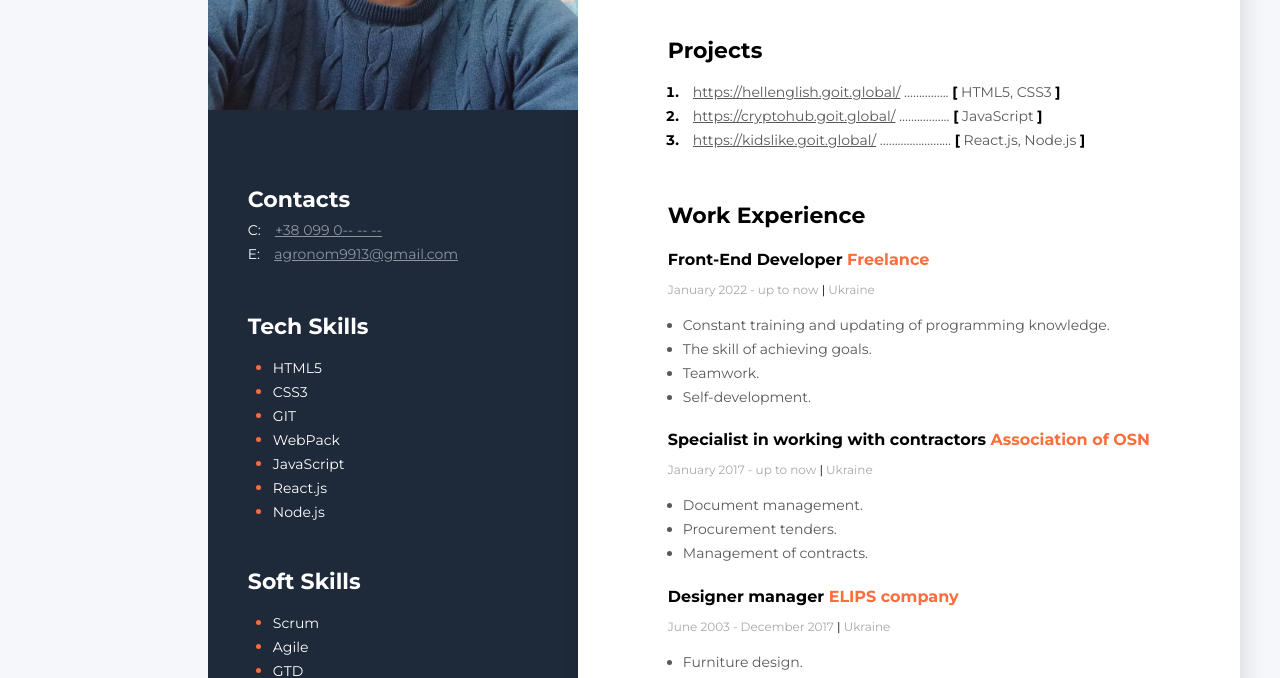
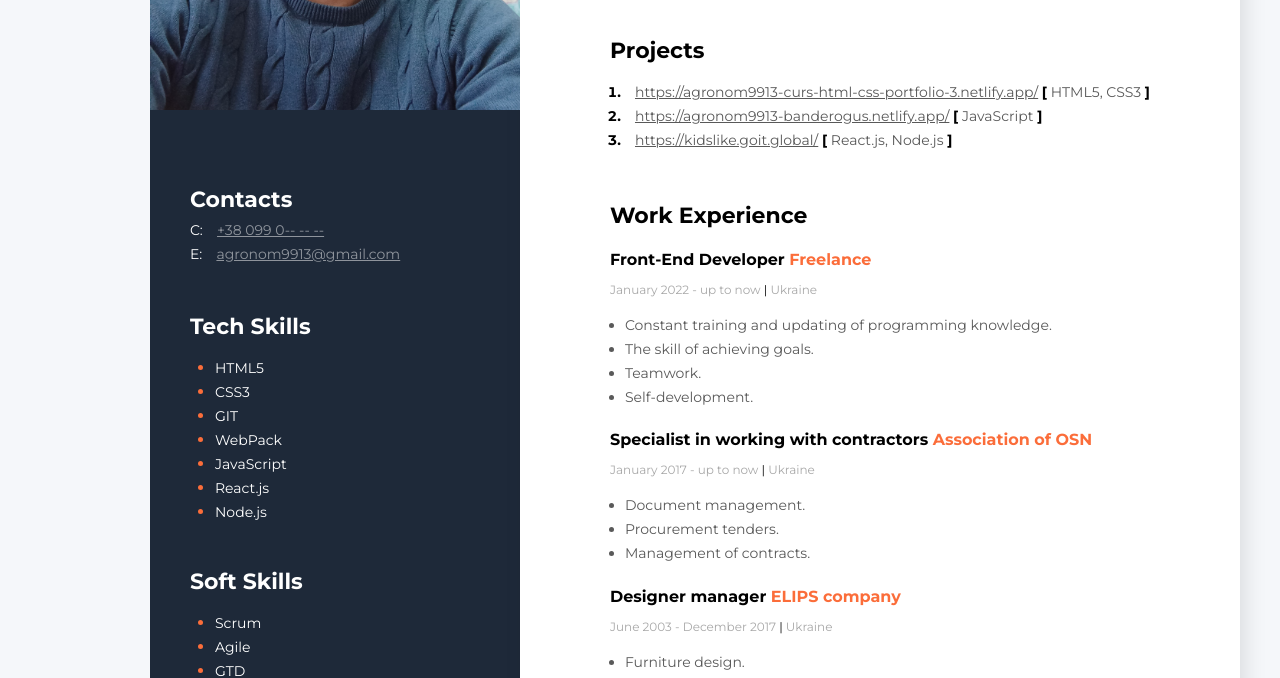
Before and after one commit to agronom99/Resume, a plain HTML site: page index.html in a window 1280 px wide. Shown: the part 292-970 px from the top of the page. Drawn offline with Linux system fonts and the light colour scheme.

Commit message:
zmina proektiv

```diff
--- a/index.html
+++ b/index.html
@@ -1,19 +1,20 @@
 <!DOCTYPE html>
 <html lang="en">
-
   <head>
-    <meta charset="UTF-8">
-    <meta http-equiv="X-UA-Compatible" content="IE=edge">
-    <meta name="viewport" content="width=device-width, initial-scale=1.0">
-    <link rel="preconnect" href="https://fonts.googleapis.com">
-<link rel="preconnect" href="https://fonts.gstatic.com" crossorigin>
-<link href="https://fonts.googleapis.com/css2?family=Montserrat:wght@400;700&display=swap" rel="stylesheet">
-    <link rel="stylesheet" href="styles/styles.css">
+    <meta charset="UTF-8" />
+    <meta http-equiv="X-UA-Compatible" content="IE=edge" />
+    <meta name="viewport" content="width=device-width, initial-scale=1.0" />
+    <link rel="preconnect" href="https://fonts.googleapis.com" />
+    <link rel="preconnect" href="https://fonts.gstatic.com" crossorigin />
+    <link
+      href="https://fonts.googleapis.com/css2?family=Montserrat:wght@400;700&display=swap"
+      rel="stylesheet"
+    />
+    <link rel="stylesheet" href="styles/styles.css" />
     <title>Resume</title>
   </head>
 
   <body>
-
     <!--Main-->
     <div class="main">
       <!--Main content-->
@@ -25,53 +26,59 @@
           <h1 class="about-name">Vitalii Mazur</h1>
 
           <p class="about-description">
-                    Assessment of the skills of each specialist category is possible only at the technical interview..
+            Assessment of the skills of each specialist category is possible
+            only at the technical interview..
           </p>
-
         </div>
         <!--Project-->
         <div class="projects">
-                <h3 class="title">
-                    Projects
-                </h3>
+          <h3 class="title">Projects</h3>
 
           <ol class="projects-list">
             <li class="projects-item">
               <span class="project">
-                            <a href="https://hellenglish.goit.global/" class="project-link">https://hellenglish.goit.global/</a>
-                            ...............
-                            <span class="project-bracket">[</span> HTML5, CSS3 <span class="project-bracket">]</span>
+                <a href="https://agronom9913-curs-html-css-portfolio-3.netlify.app/" class="project-link"
+                  >https://agronom9913-curs-html-css-portfolio-3.netlify.app/</a>
+
+                <span class="project-bracket">[</span> HTML5, CSS3
+                <span class="project-bracket">]</span>
               </span>
-
             </li>
             <li class="projects-item">
               <span class="project">
-                            <a href="https://cryptohub.goit.global/" class="project-link">https://cryptohub.goit.global/</a>
-                        .................
-                        <span class="project-bracket">[</span> JavaScript <span class="project-bracket">]</span>
+                <a href="https://agronom9913-banderogus.netlify.app/" class="project-link"
+                  >https://agronom9913-banderogus.netlify.app/</a>
+
+                <span class="project-bracket">[</span> JavaScript
+                <span class="project-bracket">]</span>
               </span>
-
             </li>
             <li class="projects-item">
               <span class="project">
-                            <a href="https://kidslike.goit.global/" class="project-link">https://kidslike.goit.global/</a>
-                            ........................
-                            <span class="project-bracket">[</span> React.js, Node.js <span class="project-bracket">]</span>
+                <a href="https://kidslike.goit.global/" class="project-link"
+                  >https://kidslike.goit.global/</a>
+
+                <span class="project-bracket">[</span> React.js, Node.js
+                <span class="project-bracket">]</span>
               </span>
-
             </li>
           </ol>
-
         </div>
         <!--Work-->
         <div class="work">
           <h3 class="title">Work Experience</h3>
           <!--Company 1-->
           <div>
-                    <h4 class="work-position">Front-End Developer <span class="organization">Freelance</span> </h4>
-                    <p class="period">January 2022 - up to now   <Span class="line">|</Span>   Ukraine</p>
+            <h4 class="work-position">
+              Front-End Developer <span class="organization">Freelance</span>
+            </h4>
+            <p class="period">
+              January 2022 - up to now <span class="line">|</span> Ukraine
+            </p>
             <ul class="work-list">
-                        <li class="work-list-item">Constant training and updating of programming knowledge.</li>
+              <li class="work-list-item">
+                Constant training and updating of programming knowledge.
+              </li>
               <li class="work-list-item">The skill of achieving goals.</li>
               <li class="work-list-item">Teamwork.</li>
               <li class="work-list-item">Self-development.</li>
@@ -79,22 +86,33 @@
           </div>
           <!--Company 2-->
           <div>
-                    <h4 class="work-position" >Specialist in working with contractors <span class="organization"> Association of OSN</span> </h4>
-                    <p class="period">January 2017 - up to now   <Span class="line">|</Span>   Ukraine</p>
+            <h4 class="work-position">
+              Specialist in working with contractors
+              <span class="organization"> Association of OSN</span>
+            </h4>
+            <p class="period">
+              January 2017 - up to now <span class="line">|</span> Ukraine
+            </p>
             <ul class="work-list">
               <li class="work-list-item">Document management.</li>
               <li class="work-list-item">Procurement tenders.</li>
-                        <li class="work-list-item">Management of contracts. </li>
+              <li class="work-list-item">Management of contracts.</li>
             </ul>
           </div>
           <!--Company 3-->
           <div>
-                    <h4 class="work-position">Designer manager<span class="organization"> ELIPS company</span> </h4>
-                    <p class="period">June 2003 - December 2017   <Span class="line">|</Span>   Ukraine</p>
+            <h4 class="work-position">
+              Designer manager<span class="organization"> ELIPS company</span>
+            </h4>
+            <p class="period">
+              June 2003 - December 2017 <span class="line">|</span> Ukraine
+            </p>
             <ul class="work-list">
               <li class="work-list-item">Furniture design.</li>
               <li class="work-list-item">Document management.</li>
-                        <li class="work-list-item">Organization of project implementation. </li>
+              <li class="work-list-item">
+                Organization of project implementation.
+              </li>
             </ul>
           </div>
         </div>
@@ -103,53 +121,78 @@
           <h3 class="education-title">Education</h3>
           <h4 class="education-1">Vinnytsia National Technical University</h4>
           <h4 class="education-2">Technological engineer</h4>
-                <div class="education-period" >September 1994 - June 1999   <Span class="ed-line">|</Span>   Ukraine</div>
+          <div class="education-period">
+            September 1994 - June 1999 <span class="ed-line">|</span> Ukraine
+          </div>
         </div>
       </div>
       <!--Sidebar-->
       <aside class="sidebar">
-            <img src="img/Screenshot_5.jpg" alt="user photo" class="photo">
+        <img src="img/Screenshot_5.jpg" alt="user photo" class="photo" />
         <!--Contacts-->
         <div class="contacts">
           <h3 class="sidebar-title">Contacts</h3>
           <div>
             <div>
               <span class="contact-type">C:</span>
-                         <a href="tel:+380990------" class="contact-link">+38 099 0-- -- --</a>
+              <a href="tel:+380990------" class="contact-link"
+                >+38 099 0-- -- --</a
+              >
             </div>
             <div>
               <span class="contact-type">E:</span>
-                         <a href="mailto:agronom9913@gmail.com" class="contact-link">agronom9913@gmail.com</a>
+              <a href="mailto:agronom9913@gmail.com" class="contact-link"
+                >agronom9913@gmail.com</a
+              >
             </div>
-
           </div>
         </div>
         <!-- Tech skills -->
         <div class="tach-skills">
           <h3 class="sidebar-title">Tech Skills</h3>
           <ul class="tech-skills-list">
-                        <li class="tech-skills-item"> <span class="tech-skills-text">HTML5</span></li>
-                        <li class="tech-skills-item"> <span class="tech-skills-text">CSS3</span></li>
-                        <li class="tech-skills-item"> <span class="tech-skills-text">GIT</span></li>
-                        <li class="tech-skills-item"> <span class="tech-skills-text">WebPack</span></li>
-                        <li class="tech-skills-item"> <span class="tech-skills-text">JavaScript</span></li>
-                        <li class="tech-skills-item"> <span class="tech-skills-text">React.js</span></li>
-                        <li class="tech-skills-item"> <span class="tech-skills-text">Node.js</span></li>
+            <li class="tech-skills-item">
+              <span class="tech-skills-text">HTML5</span>
+            </li>
+            <li class="tech-skills-item">
+              <span class="tech-skills-text">CSS3</span>
+            </li>
+            <li class="tech-skills-item">
+              <span class="tech-skills-text">GIT</span>
+            </li>
+            <li class="tech-skills-item">
+              <span class="tech-skills-text">WebPack</span>
+            </li>
+            <li class="tech-skills-item">
+              <span class="tech-skills-text">JavaScript</span>
+            </li>
+            <li class="tech-skills-item">
+              <span class="tech-skills-text">React.js</span>
+            </li>
+            <li class="tech-skills-item">
+              <span class="tech-skills-text">Node.js</span>
+            </li>
           </ul>
         </div>
         <!-- Soft Skills -->
         <div class="soft-skills">
           <h3 class="sidebar-title">Soft Skills</h3>
           <ul class="soft-skills-list">
-                        <li class="soft-skills-item"> <span class="soft-skills-text">Scrum</span> </li>
-                        <li class="soft-skills-item"> <span class="soft-skills-text">Agile</span></li>
-                        <li class="soft-skills-item"> <span class="soft-skills-text">GTD</span></li>
-                        <li class="soft-skills-item"> <span class="soft-skills-text">Teamwork</span></li>
+            <li class="soft-skills-item">
+              <span class="soft-skills-text">Scrum</span>
+            </li>
+            <li class="soft-skills-item">
+              <span class="soft-skills-text">Agile</span>
+            </li>
+            <li class="soft-skills-item">
+              <span class="soft-skills-text">GTD</span>
+            </li>
+            <li class="soft-skills-item">
+              <span class="soft-skills-text">Teamwork</span>
+            </li>
           </ul>
         </div>
       </aside>
-
     </div>
-
   </body>
 </html>
```
Lines whose indentation alone changed are shown as unchanged.
